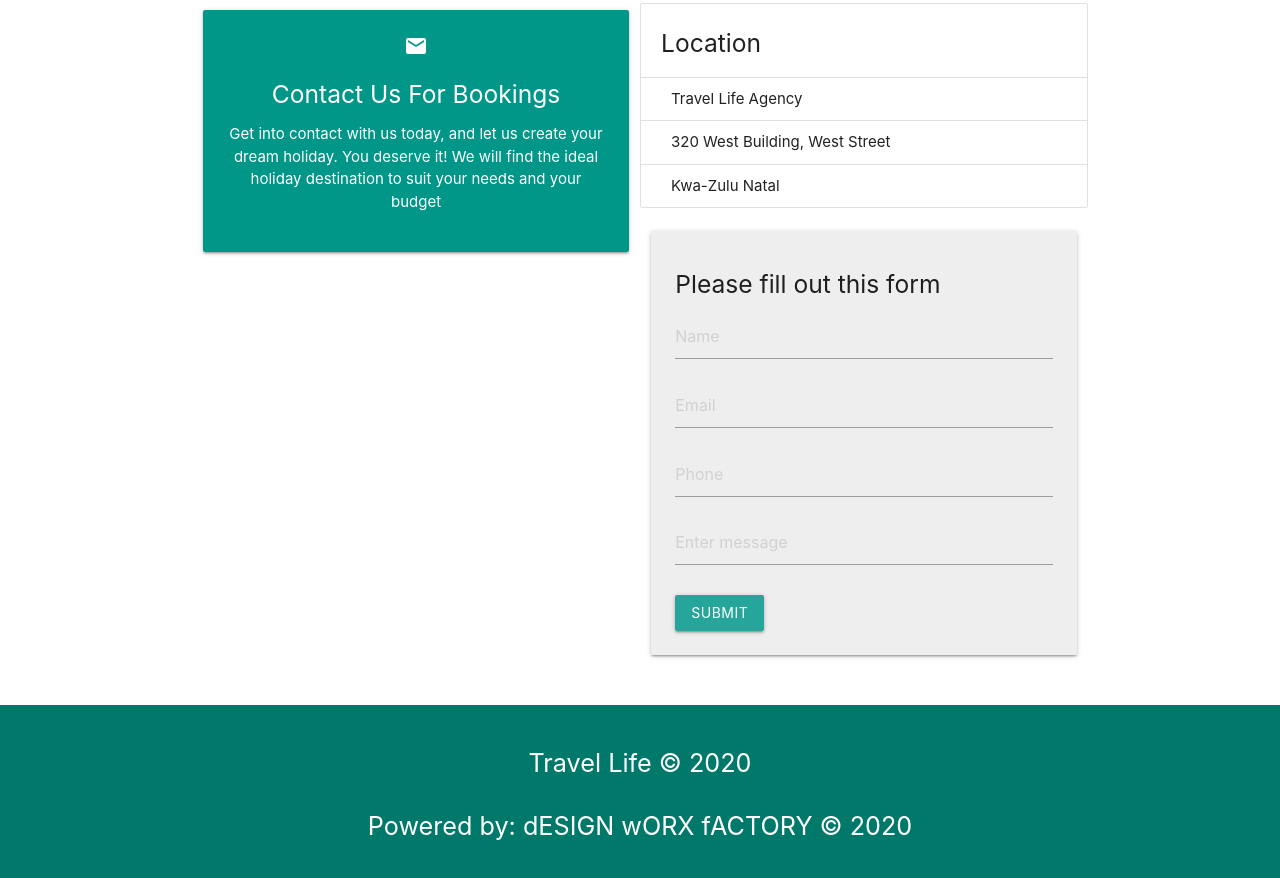
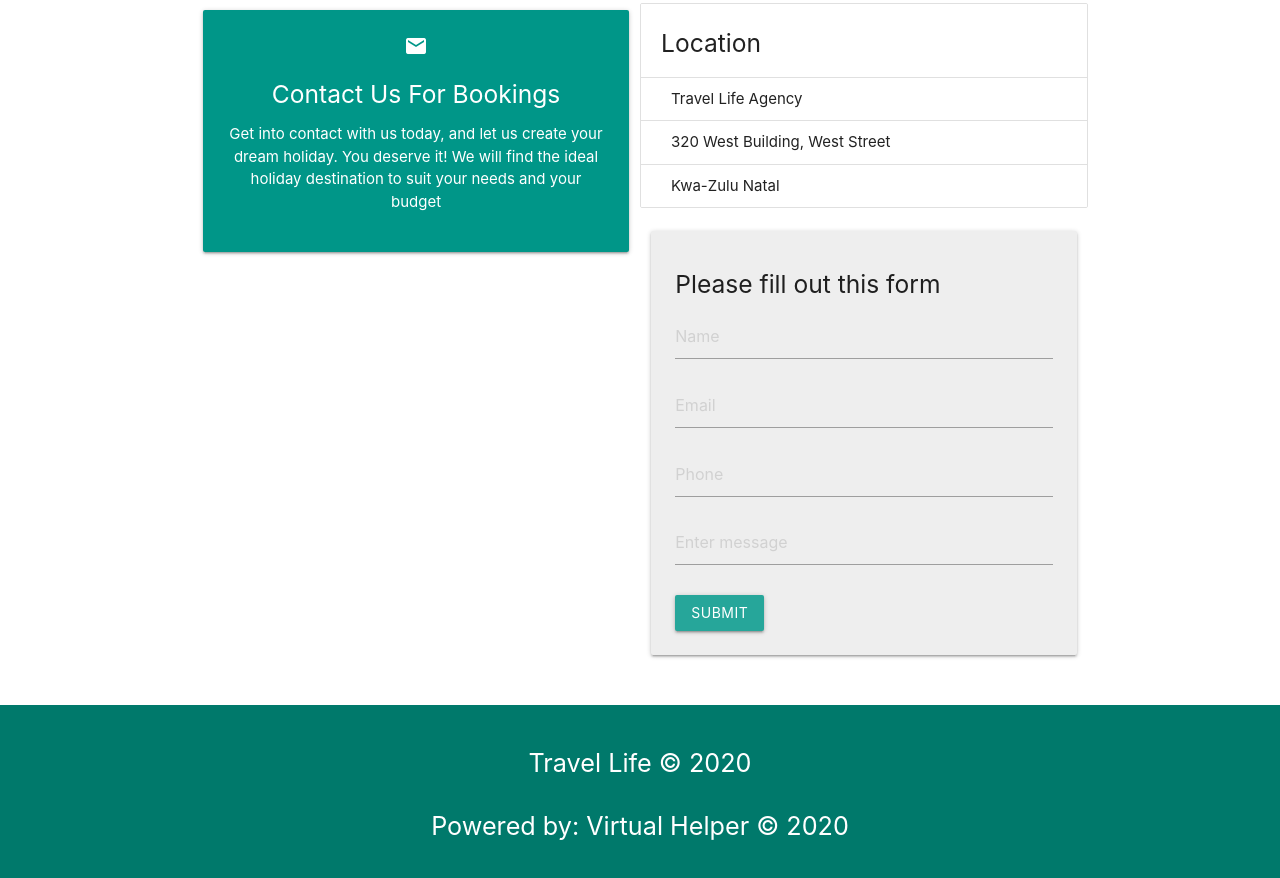
Before and after one commit to yattishr/travel-life, a plain HTML site: page index.html in a window 1280 px wide. Shown: the part 2529-3407 px from the top of the page. Drawn offline with nearby package versions, Linux system fonts and the light colour scheme.

Commit message:
modified footer to show Virtual Helper

```diff
--- a/index.html
+++ b/index.html
@@ -357,7 +357,7 @@
     <!-- Footer -->
     <footer class="section teal darken-2 white-text center">
         <p class="flow-text">Travel Life &copy; 2020</p>
-        <p class="flow-text">Powered by: dESIGN wORX fACTORY &copy; 2020</p>
+        <p class="flow-text">Powered by: Virtual Helper &copy; 2020</p>
     </footer>
 
 
```
